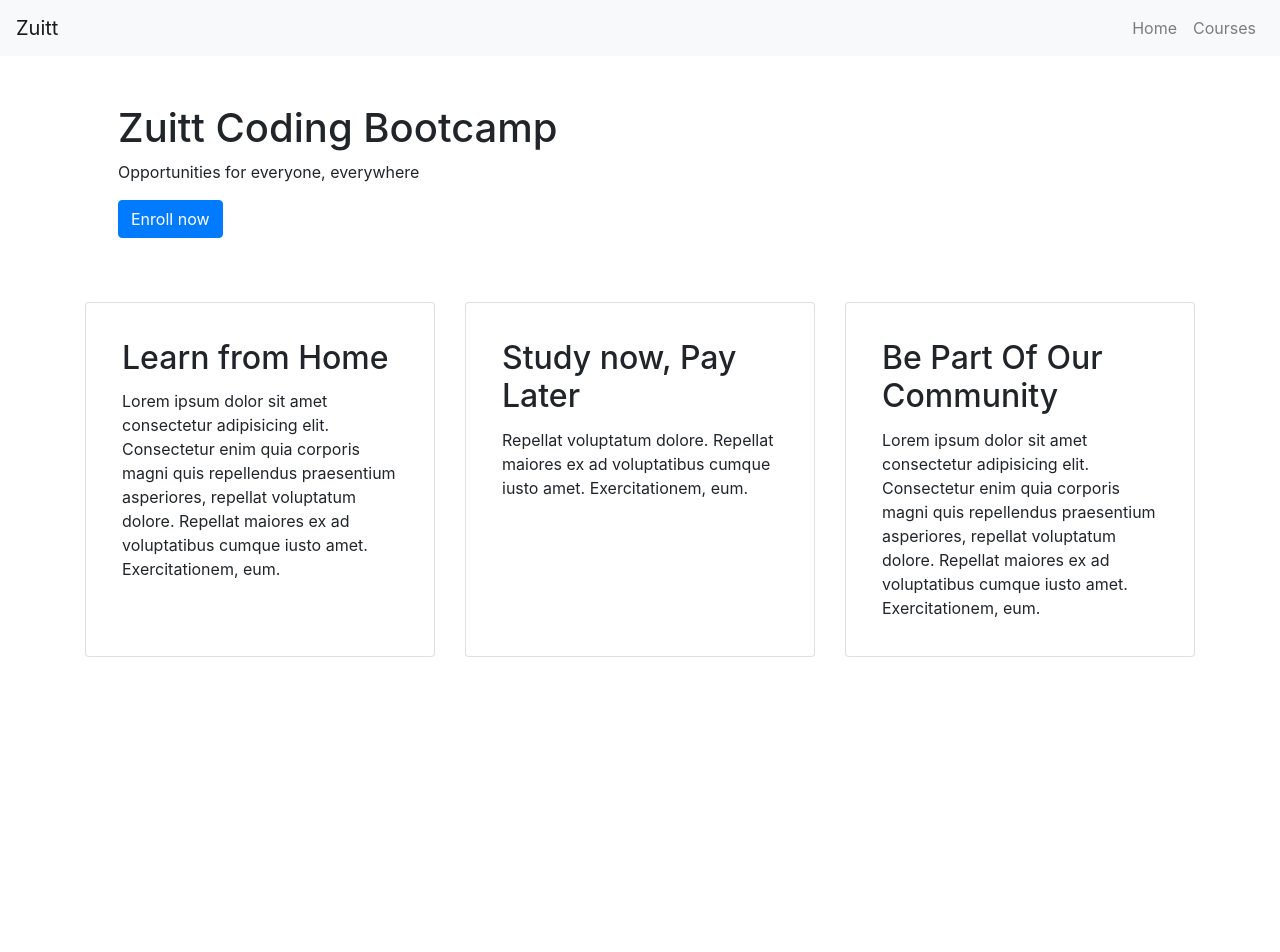
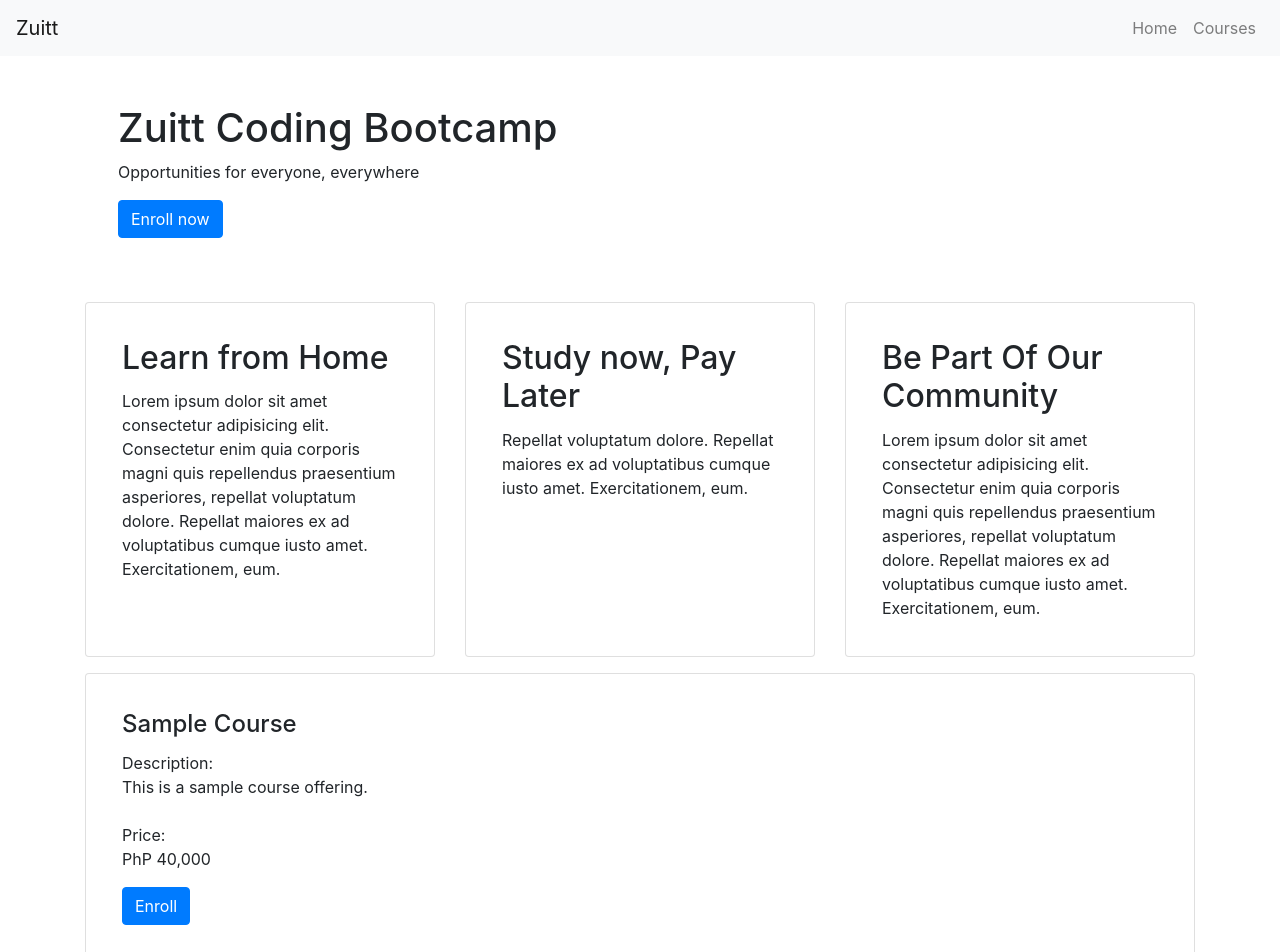
Before and after one commit to MineralWater321/s45-50, a React (Create React App) app: page / in a window 1280 px wide. Shown: the top 952 px of the page. Before the commit the page ends 800 px from the top, so only its background shows below. Built offline with nearby package versions, Linux system fonts and the light colour scheme.

Commit message:
Add activity code-s45

```diff
--- a/src/App.css
+++ b/src/App.css
@@ -7,3 +7,8 @@
 .cardHighlight {
   min-height: 100%;
 }
+
+.courseCard {
+  min-height: 100%;
+  min-width: 100%;
+}
--- a/src/App.js
+++ b/src/App.js
@@ -1,8 +1,9 @@
 import { Fragment } from 'react';
 import { Container } from 'react-bootstrap';
 import AppNavbar from './components/AppNavbar';
-import Banner from './components/Banner'
-import Highlights from './components/Highlights';
+// import Banner from './components/Banner'
+// import Highlights from './components/Highlights';
+import Home from './pages/Home';
 import './App.css';
 
 function App() {
@@ -10,8 +11,7 @@ function App() {
     <Fragment>
       <AppNavbar />
       <Container>
-        <Banner />
-        <Highlights />
+        <Home />
       </Container>
     </Fragment>
   );
--- /dev/null
+++ b/src/components/CourseCard.js
@@ -0,0 +1,27 @@
+import { Row, Col, Card, Button} from 'react-bootstrap';
+
+export default function CourseCard(){
+    return(
+        <Row  className="mt-3 mb-3">
+            <Col xs={12} md={12}>
+                <Card className="courseCard p-3">
+                    <Card.Body>
+                        <Card.Title>
+                            <h4>Sample Course</h4>
+                        </Card.Title>
+                        <Card.Text>
+                            <p>
+                                Description: <br />
+                                This is a sample course offering. <br />
+                                <br />
+                                Price: <br />
+                                PhP 40,000
+                            </p>
+                        </Card.Text>
+                        <Button variant="primary">Enroll</Button>
+                    </Card.Body>
+                </Card>
+            </Col>
+        </Row>
+    )
+}
--- a/src/components/Highlights.js
+++ b/src/components/Highlights.js
@@ -1,4 +1,5 @@
-import { Row, Col, Card} from 'react-bootstrap';
+
+import { Row, Col, Card } from 'react-bootstrap';
 
 export default function Highlights(){
     return(
--- /dev/null
+++ b/src/pages/Home.js
@@ -0,0 +1,13 @@
+import { Fragment } from 'react';
+import Banner from '../components/Banner';
+import Highlights from '../components/Highlights';
+import CourseCard from '../components/CourseCard';
+export default function Home(){
+    return(
+        <Fragment>
+            <Banner />
+            <Highlights />
+            <CourseCard />
+        </Fragment>
+    )
+}
```
